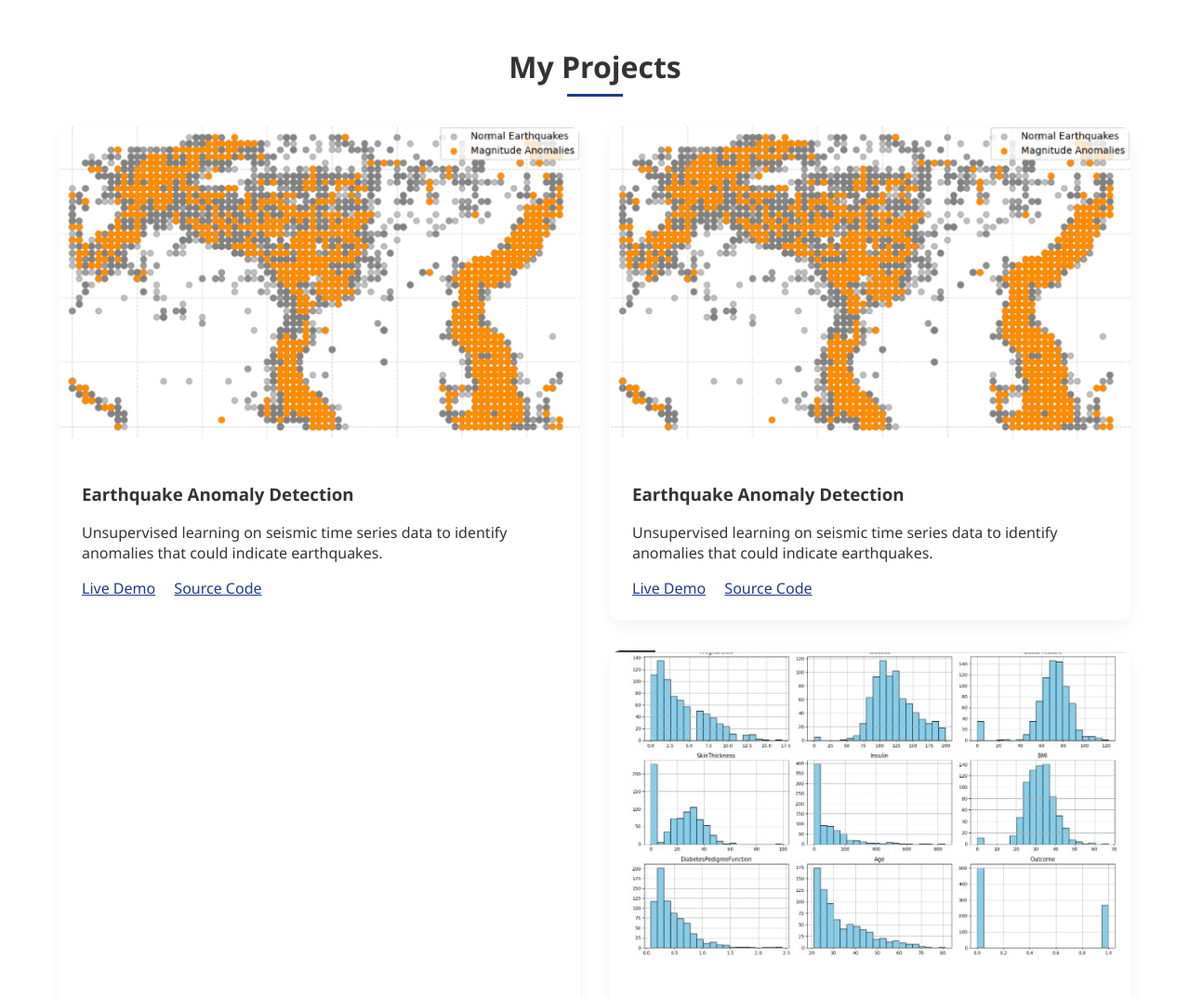
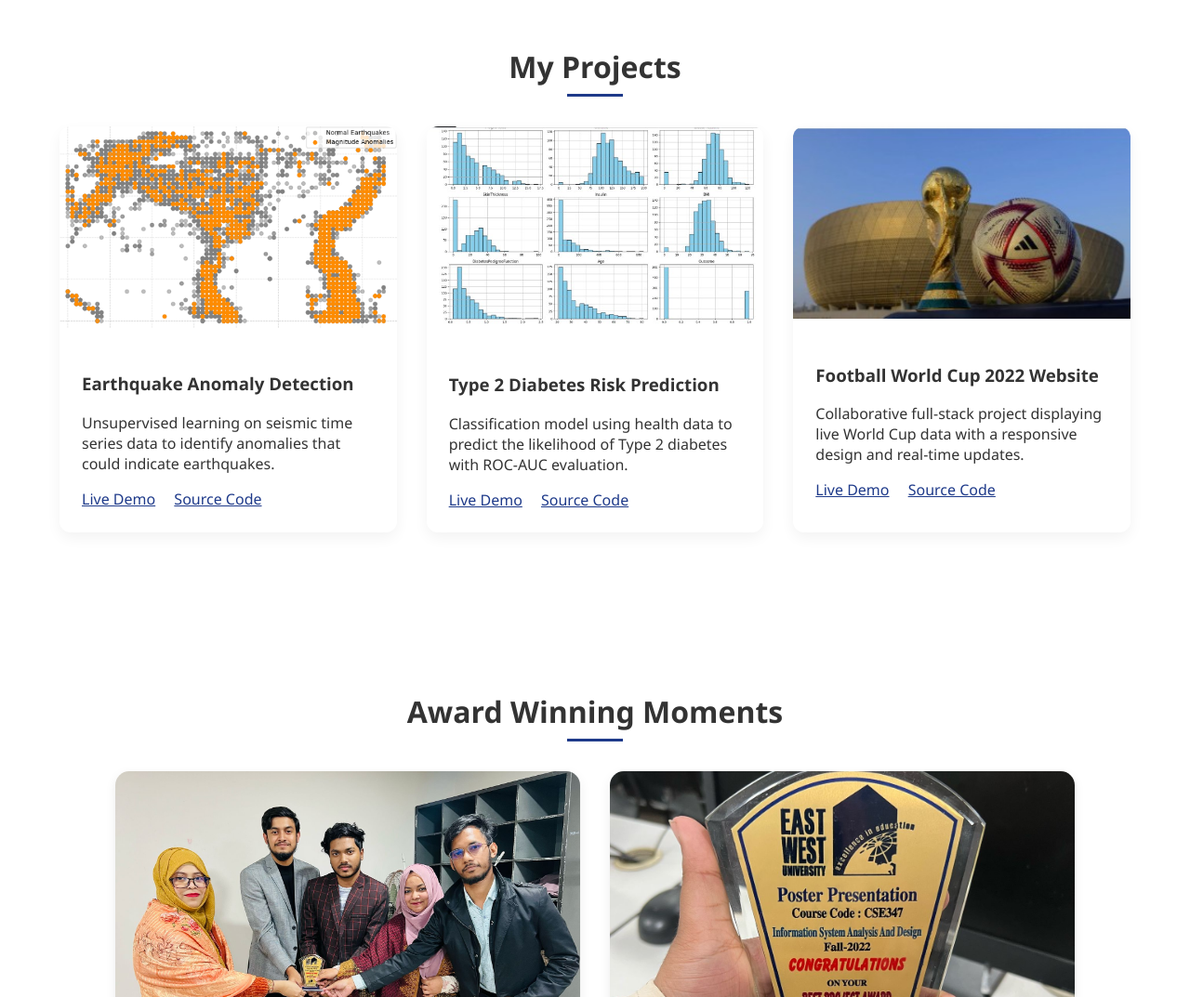
Before and after one commit to Md-ShahNawaj/Portfolio, a plain HTML site: page index.html in a window 1280 px wide. Shown: the part 1260-2333 px from the top of the page at 93% size. Drawn offline with nearby package versions, Linux system fonts and the light colour scheme.

Commit message:
Update index.html

```diff
--- a/index.html
+++ b/index.html
@@ -432,48 +432,6 @@
           "
         ></span>
       </h2>
-      <div
-        style="
-          display: grid;
-          gap: 2rem;
-          grid-template-columns: repeat(auto-fit, minmax(300px, 1fr));
-        "
-      >
-        <div
-          style="
-            background: #fff;
-            border-radius: 12px;
-            box-shadow: 0 6px 15px rgba(0, 0, 0, 0.05);
-            overflow: hidden;
-          "
-        >
-          <img
-            src="project1.jpg"
-            alt="Earthquake Anomaly Detection"
-            style="width: 100%; height: auto"
-          />
-          <div style="padding: 1.5rem">
-            <h3 style="font-weight: bold">Earthquake Anomaly Detection</h3>
-            <p>
-              Unsupervised learning on seismic time series data to identify
-              anomalies that could indicate earthquakes.
-            </p>
-            <div style="margin-top: 1rem">
-              <a
-                href="https://www.kaggle.com/code/shahnawaj9/earthquake-anomaly-detection"
-                target="_blank"
-                style="color: #1e3a8a; margin-right: 1rem; font-weight: 500"
-                >Live Demo</a
-              >
-              <a
-                href="https://github.com/Md-ShahNawaj/earthquake-anomaly-detection"
-                target="_blank"
-                style="color: #1e3a8a; font-weight: 500"
-                >Source Code</a
-              >
-            </div>
-          </div>
-        </div>
       <div
         style="
           display: grid;
```
